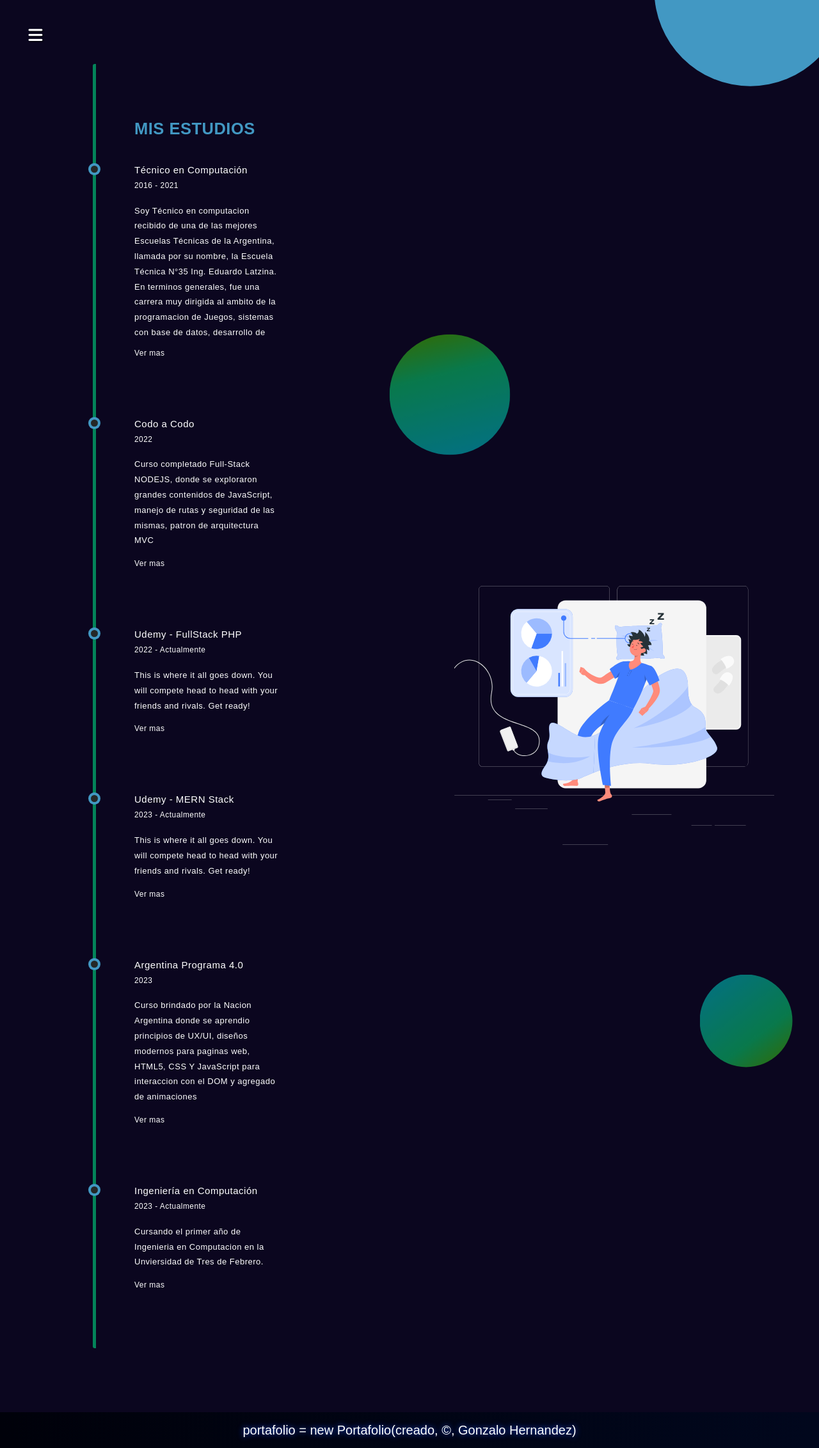
After one commit to gonzajs04/Portafolio, a PHP site: template includes/templates/studies.php in a window 1280 px wide. The commit adds this page. Shown: the whole page at 64% size. Run offline with PHP 8.4, Linux system fonts and the light colour scheme; the template is opened without the code that fills it, so the values that code supplies are empty; some libraries are stand-ins or nearby versions.

Commit message:
FIXED vermas desplegate

```diff
--- a/includes/templates/header.php
+++ b/includes/templates/header.php
@@ -75,7 +75,7 @@
                     <li><a href="#contact" class="smooth">Contacto</a></li>
                     <li><a href="https://www.linkedin.com/in/gonza-hernandez/">Linkedin</a></li>
                     <li><a href="https://github.com/gonzajs04?tab=repositories">GitHub</a></li>
-                    <li><a href="CV - Gonzalo Hernandez.pdf" download="CV - Gonzalo Hernandez">CV</a></li>
+                    <li><a href="/cv.pdf" download="cv">CV</a></li>
                 </ul>
 
             </nav>
--- /dev/null
+++ b/includes/templates/studies.php
@@ -0,0 +1,71 @@
+<section class="studies">
+    <div id="content">
+
+        <ul class="timeline">
+            <h2>Mis estudios</h2>
+            <li class="event" data-date="2016 - 2021">
+                <h3>Técnico en Computación</h3>
+                <p class="event-text">Soy Técnico en computacion recibido de una de las mejores Escuelas Técnicas de la Argentina, llamada por su nombre, la Escuela Técnica N°35 Ing. Eduardo Latzina. En terminos generales, fue una carrera muy dirigida al ambito de la programacion de Juegos, sistemas con base de datos, desarrollo de algoritmos, programacion en arduinos páginas web, logica y mátematicas </p>
+                <div class="vermas">
+                    <p>Ver mas</p>
+                </div>
+
+            </li>
+
+            <li class="event" data-date="2022">
+                <h3>Codo a Codo</h3>
+                <p class="event-text">Curso completado Full-Stack NODEJS, donde se exploraron grandes contenidos de JavaScript, manejo de rutas y seguridad de las mismas, patron de arquitectura MVC </p>
+                <div class="vermas">
+                    <p>Ver mas</p>
+                </div>
+            </li>
+            <li class="event" data-date="2022 - Actualmente">
+                <h3>Udemy - FullStack PHP</h3>
+                <p class="event-text">This is where it all goes down. You will compete head to head with your friends and rivals. Get ready!</p>
+                <div class="vermas">
+                    <p>Ver mas</p>
+                </div>
+            </li>
+            <li class="event" data-date="2023 - Actualmente">
+                <h3>Udemy - MERN Stack</h3>
+                <p class="event-text">This is where it all goes down. You will compete head to head with your friends and rivals. Get ready!</p>
+                <div class="vermas">
+                    <p>Ver mas</p>
+                </div>
+            </li>
+            <li class="event" data-date="2023">
+                <h3>Argentina Programa 4.0</h3>
+                <p class="event-text">Curso brindado por la Nacion Argentina donde se aprendio principios de UX/UI, diseños modernos para paginas web, HTML5, CSS Y JavaScript para interaccion con el DOM y agregado de animaciones</p>
+                <div class="vermas">
+                    <p>Ver mas</p>
+                </div>
+            </li>
+
+            <li class="event" data-date="2023 - Actualmente">
+                <h3>Ingeniería en Computación</h3>
+
+                <p class="event-text">Cursando el primer año de Ingenieria en Computacion en la Unviersidad de Tres de Febrero.</p>
+                <div class="vermas">
+                    <p>Ver mas</p>
+                </div>
+            </li>
+
+
+        </ul>
+    </div>
+
+    <div class="img-studies">
+        <picture>
+
+            <img loading="lazy" src='src/img/studyimg.svg' alt="Imagen estudio">
+        </picture>
+    </div>
+
+
+    <div class="circle circle1">
+    </div>
+    <div class="circle circle2">
+    </div>
+    <div class="circle circle3">
+    </div>
+</section>
--- a/src/scss/layout/_studies.scss
+++ b/src/scss/layout/_studies.scss
@@ -162,7 +162,10 @@
 }
 
 .img-studies {
-    width: 500px;
+    width: auto;
+    @include m.tablet{
+        width: 500px;
+    }
 
 }
 
```
Also changed, not shown: index.php (+1 -71 lines), src/js/app.js (+14 -17 lines), build/css/app.css, build/js/bundle.min.js, 4 other files.
